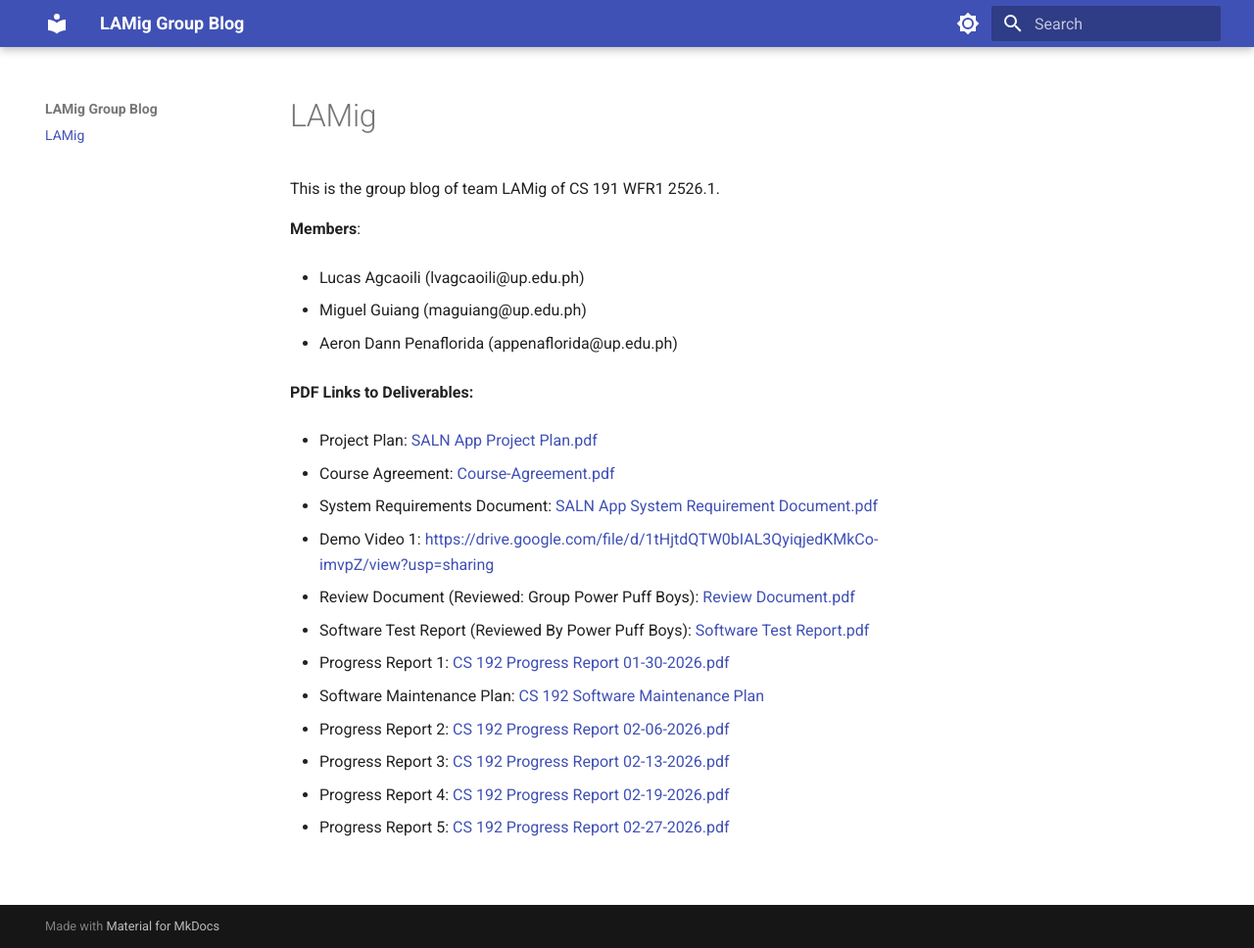
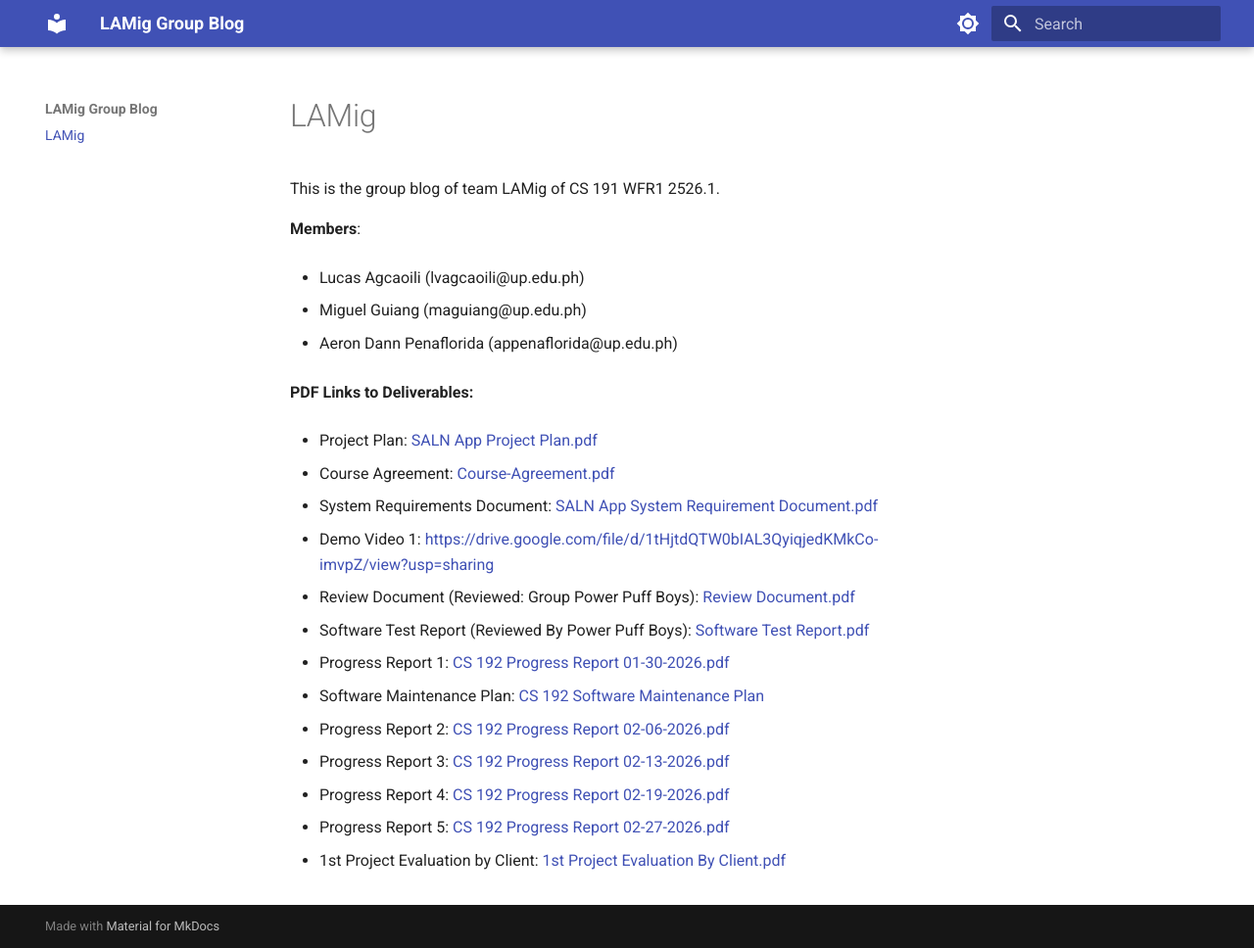
Before and after one commit to SHIROKAMIQQ/cs191-LAMig-GroupBlog, an MkDocs documentation site: the page built from docs/index.md, in a window 1280 px wide and 968 px high. Shown: the whole window at 98% size. Built offline with MkDocs 1.6.1 and Material for MkDocs 9.7.7, drawn with Linux system fonts in a browser that asks for light colours.

Commit message:
feat: add 1st Project Evaluation by Client

```diff
--- a/docs/index.md
+++ b/docs/index.md
@@ -35,3 +35,5 @@ This is the group blog of team LAMig of CS 191 WFR1 2526.1.
 - Progress Report 4: [CS 192 Progress Report 02-19-2026.pdf](files/CS%20192%20Progress%20Report%2002-19-2026.pdf)
 
 - Progress Report 5: [CS 192 Progress Report 02-27-2026.pdf](files/CS%20192%20Progress%20Report%2002-27-2026.pdf)
+
+- 1st Project Evaluation by Client: [1st Project Evaluation By Client.pdf](files/Project_Evaluation_by_Client_1.pdf)
```
Also changed, not shown: 1 other file.
